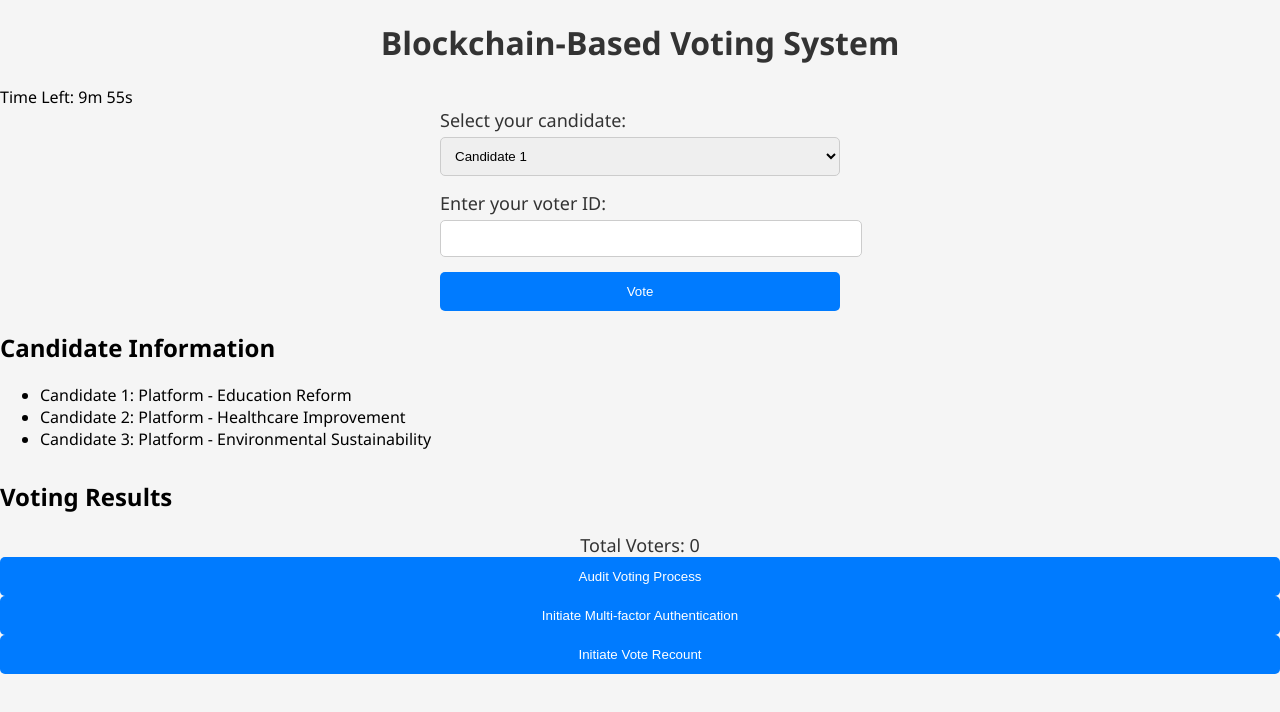
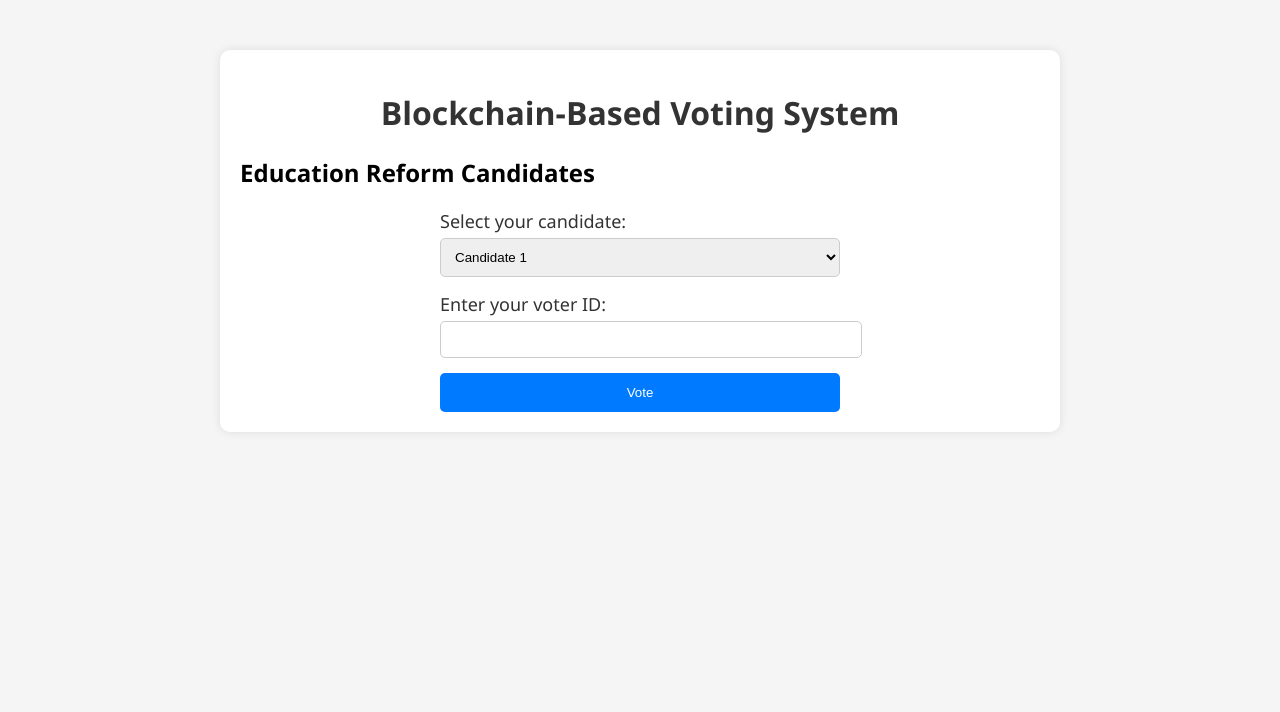
Before and after one commit to parth123046/Voting-machine, a plain HTML site: page index.html in a window 1280 px wide. Drawn offline with Linux system fonts and the light colour scheme.

Commit message:
Update index.html

```diff
--- a/index.html
+++ b/index.html
@@ -7,39 +7,29 @@
   <link rel="stylesheet" href="styles.css">
 </head>
 <body>
+  <div class="container">
     <h1>Blockchain-Based Voting System</h1>
-  <div id="votingTimer">Time Left: <span id="timer"></span></div>
-  <form id="votingForm">
-    <label for="candidate">Select your candidate:</label>
-    <select id="candidate" name="candidate">
+
+    <div class="category" id="educationCategory">
+      <h2>Education Reform Candidates</h2>
+      <form class="votingForm" id="educationVotingForm">
+        <!-- Education Reform Candidates -->
+        <label for="educationCandidate">Select your candidate:</label>
+        <select id="educationCandidate" name="educationCandidate">
           <option value="candidate1">Candidate 1</option>
           <option value="candidate2">Candidate 2</option>
           <option value="candidate3">Candidate 3</option>
         </select>
-    <label for="voterId">Enter your voter ID:</label>
-    <input type="text" id="voterId" name="voterId">
+        <label for="educationVoterId">Enter your voter ID:</label>
+        <input type="text" id="educationVoterId" name="educationVoterId">
         <button type="submit">Vote</button>
       </form>
-
-  <div id="candidateInfo">
-    <h2>Candidate Information</h2>
-    <ul>
-      <li>Candidate 1: Platform - Education Reform</li>
-      <li>Candidate 2: Platform - Healthcare Improvement</li>
-      <li>Candidate 3: Platform - Environmental Sustainability</li>
-    </ul>
+      <div class="votingResults" id="educationVotingResults"></div>
     </div>
 
-  <div id="votingResults">
-    <h2>Voting Results</h2>
-    <ul id="resultsList"></ul>
+    <!-- Other categories can be added similarly -->
+
   </div>
-
-  <div id="voterTurnout">Total Voters: 0</div>
-
-  <button onclick="auditVotingProcess()">Audit Voting Process</button>
-  <button onclick="initiateMFA()">Initiate Multi-factor Authentication</button>
-  <button onclick="initiateVoteRecount()">Initiate Vote Recount</button>
 
   <script src="script.js"></script>
 </body>
```
Lines whose indentation alone changed are shown as unchanged.
